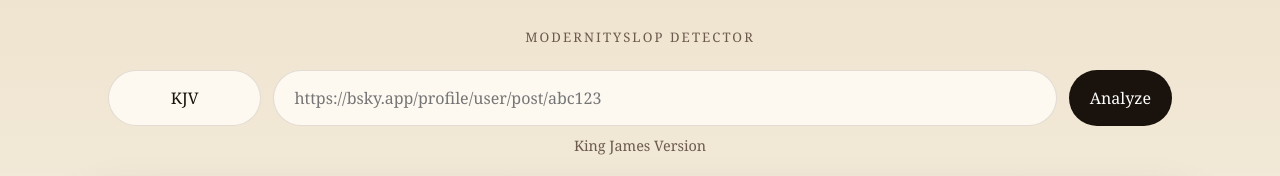
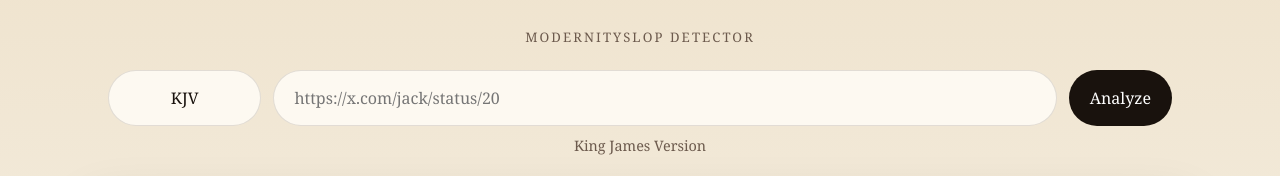
Before and after one commit to hjorthjort/not-in-the-bible, a website with bundled scripts: page index.html in a window 1280 px wide. Shown: the part 491-667 px from the top of the page. Built offline with nearby package versions, Linux system fonts and the light colour scheme.

Commit message:
fix: restore X placeholder in URL input

```diff
--- a/index.html
+++ b/index.html
@@ -30,7 +30,7 @@
             id="tweet-url"
             name="tweet-url"
             type="url"
-            placeholder="https://bsky.app/profile/user/post/abc123"
+            placeholder="https://x.com/jack/status/20"
             required
           />
           <button type="submit">Analyze</button>
```
